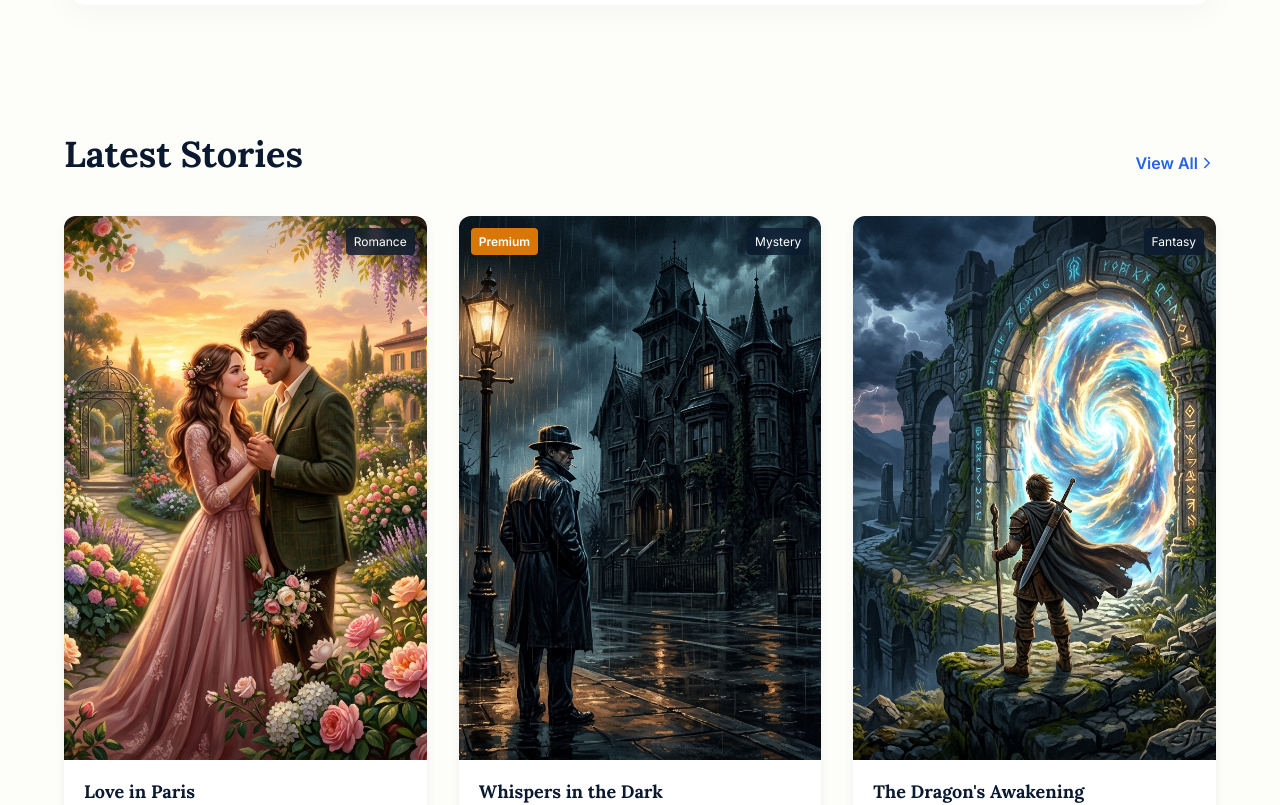
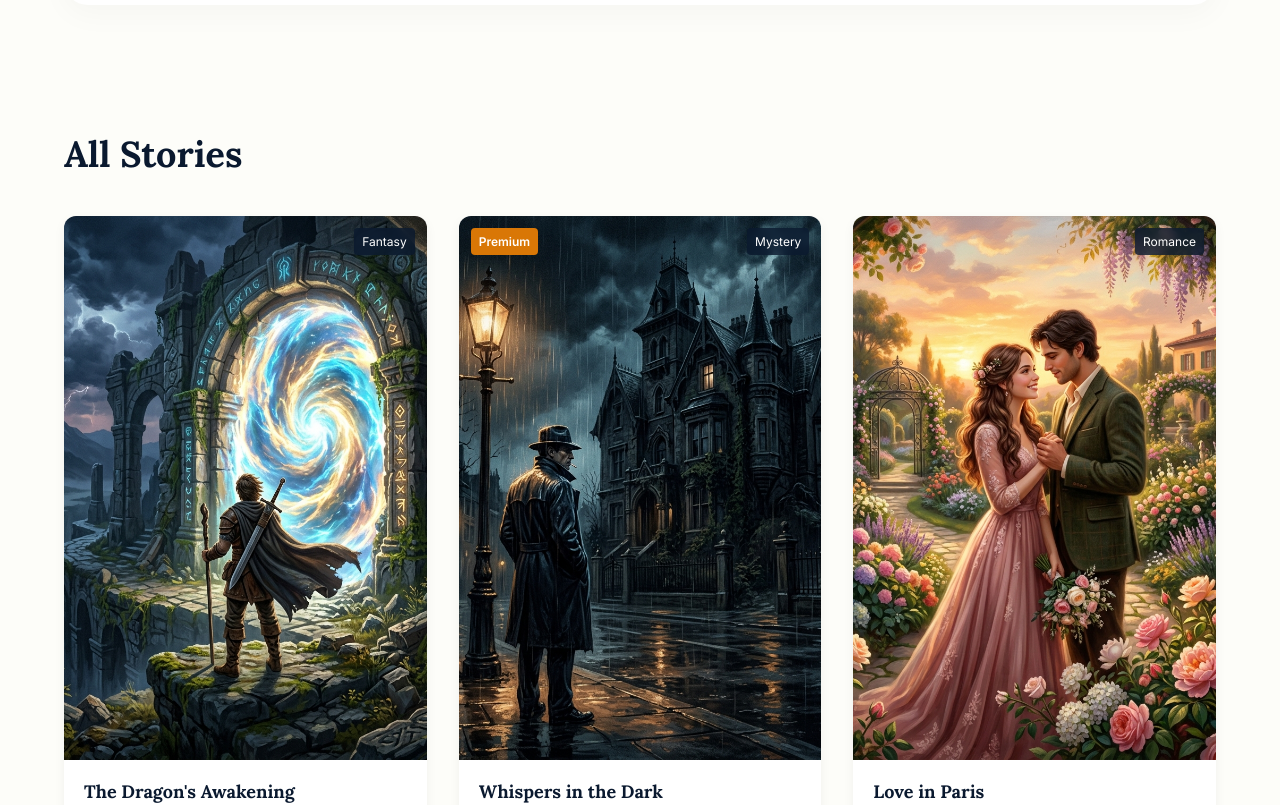
Before and after one commit to shaikmuzammil2905/Story-episode, a Next.js app: page / in a window 1280 px wide. Shown: the part 4400-5205 px from the top of the page. Built offline with nearby package versions, Linux system fonts and the light colour scheme.

Commit message:
Show all stories on home page and open related stories in new tab

```diff
--- a/src/app/page.tsx
+++ b/src/app/page.tsx
@@ -211,17 +211,14 @@ export default function Home() {
         </div>
       </section>
 
-      {/* 8. Latest Stories */}
+      {/* 8. All Stories */}
       <section className={`section-padding ${styles.latestSection}`}>
         <div className="container">
           <div className={styles.sectionHeader}>
-            <h2 className="heading-lg">Latest Stories</h2>
-            <Link href="/stories" className={styles.viewAll}>
-              View All <ChevronRight size={18} />
-            </Link>
+            <h2 className="heading-lg">All Stories</h2>
           </div>
           <div className={styles.storyGrid}>
-            {latestStories.map(story => (
+            {publishedStories.map(story => (
               <StoryCard key={story.id} story={story} />
             ))}
           </div>
--- a/src/app/reader/[storyId]/[episodeId]/page.tsx
+++ b/src/app/reader/[storyId]/[episodeId]/page.tsx
@@ -106,10 +106,10 @@ export default function ReaderPage() {
             <h3 className="heading-sm" style={{ marginBottom: '1.5rem', textAlign: 'center' }}>You've reached the end! Try these next:</h3>
             <div style={{ display: 'grid', gridTemplateColumns: 'repeat(auto-fill, minmax(250px, 1fr))', gap: '1.5rem' }}>
               {mockStories
-                .filter(s => s.genre === story.genre && s.id !== story.id)
+                .filter(s => s.genre === story.genre && s.id !== story.id && s.published === true)
                 .slice(0, 2)
                 .map(relatedStory => (
-                  <StoryCard key={relatedStory.id} story={relatedStory} />
+                  <StoryCard key={relatedStory.id} story={relatedStory} target="_blank" />
                 ))}
             </div>
           </div>
--- a/src/app/story/[id]/page.tsx
+++ b/src/app/story/[id]/page.tsx
@@ -141,7 +141,7 @@ export default function StoryDetailsPage() {
               .filter(s => s.genre === story.genre && s.id !== story.id && s.published === true)
               .slice(0, 3)
               .map(relatedStory => (
-                <StoryCard key={relatedStory.id} story={relatedStory} />
+                <StoryCard key={relatedStory.id} story={relatedStory} target="_blank" />
               ))}
           </div>
         </div>
--- a/src/components/StoryCard.tsx
+++ b/src/components/StoryCard.tsx
@@ -6,11 +6,12 @@ import styles from './StoryCard.module.css';
 
 interface StoryCardProps {
   story: Story;
+  target?: string;
 }
 
-export default function StoryCard({ story }: StoryCardProps) {
+export default function StoryCard({ story, target }: StoryCardProps) {
   return (
-    <Link href={`/story/${story.id}`} className={styles.card}>
+    <Link href={`/story/${story.id}`} className={styles.card} target={target}>
       <div className={styles.imageContainer}>
         <Image
           src={story.coverImage}
```
